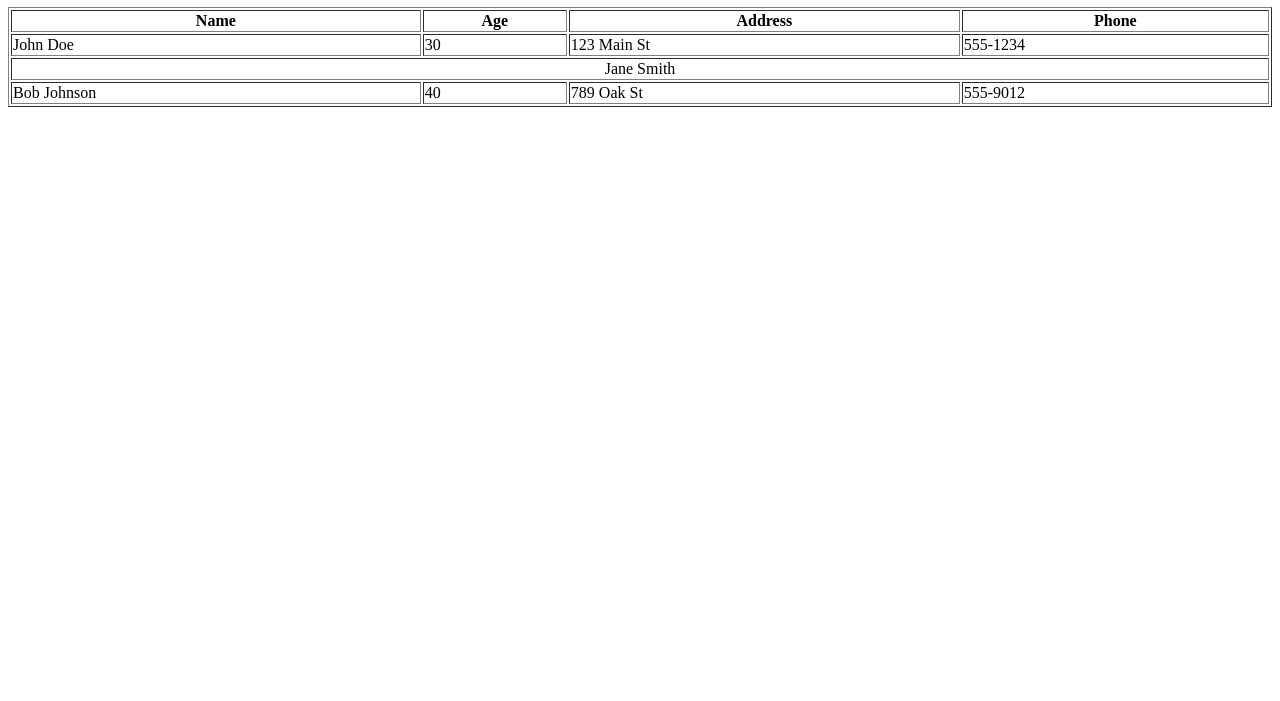
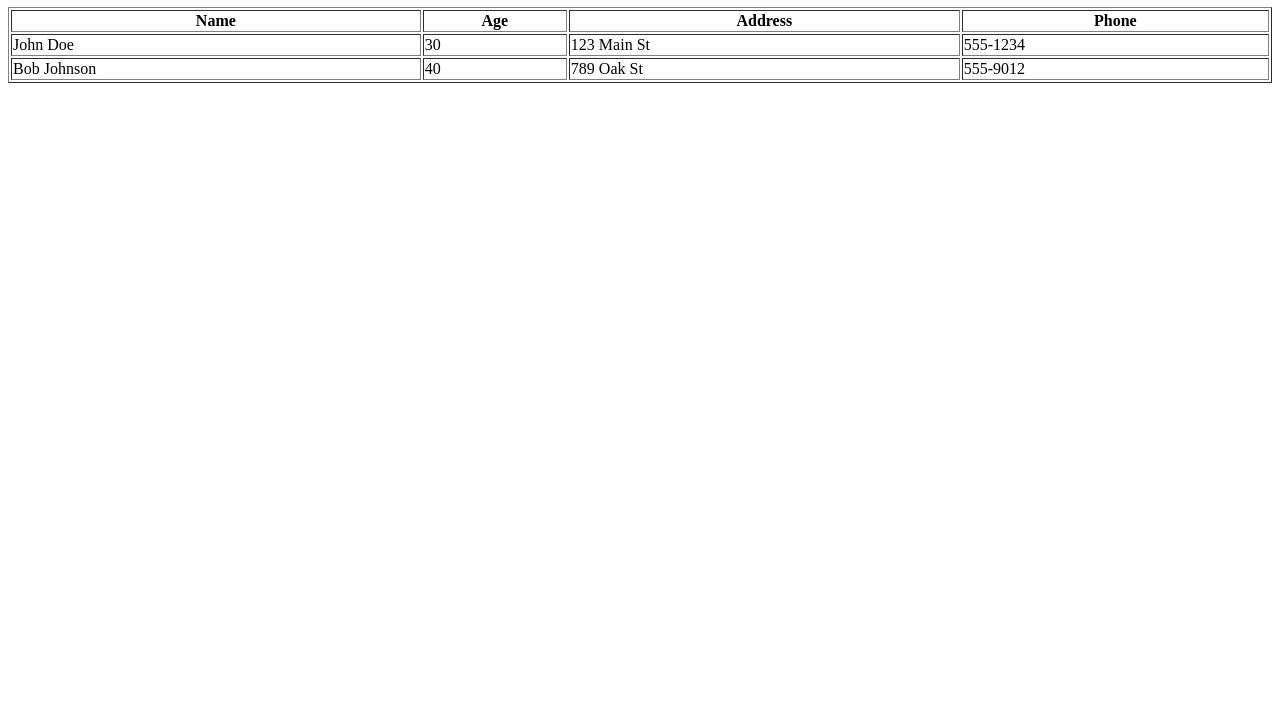
Before and after one commit to SuneraThejana/2026.10.03, a plain HTML site: page index.html in a window 1280 px wide. Shown: the part 99-800 px from the top of the page. Drawn offline with Linux system fonts and the light colour scheme.

Commit message:
remove: delete unused row for Jane Smith in the user information table in index.html

```diff
--- a/index.html
+++ b/index.html
@@ -54,10 +54,6 @@
             <td>555-1234</td>
         </tr>
         <tr>
-            <td colspan="4"><center>Jane Smith</center></td>
-
-        </tr>
-        <tr>
             <td>Bob Johnson</td>
             <td>40</td>
             <td>789 Oak St</td>
```
